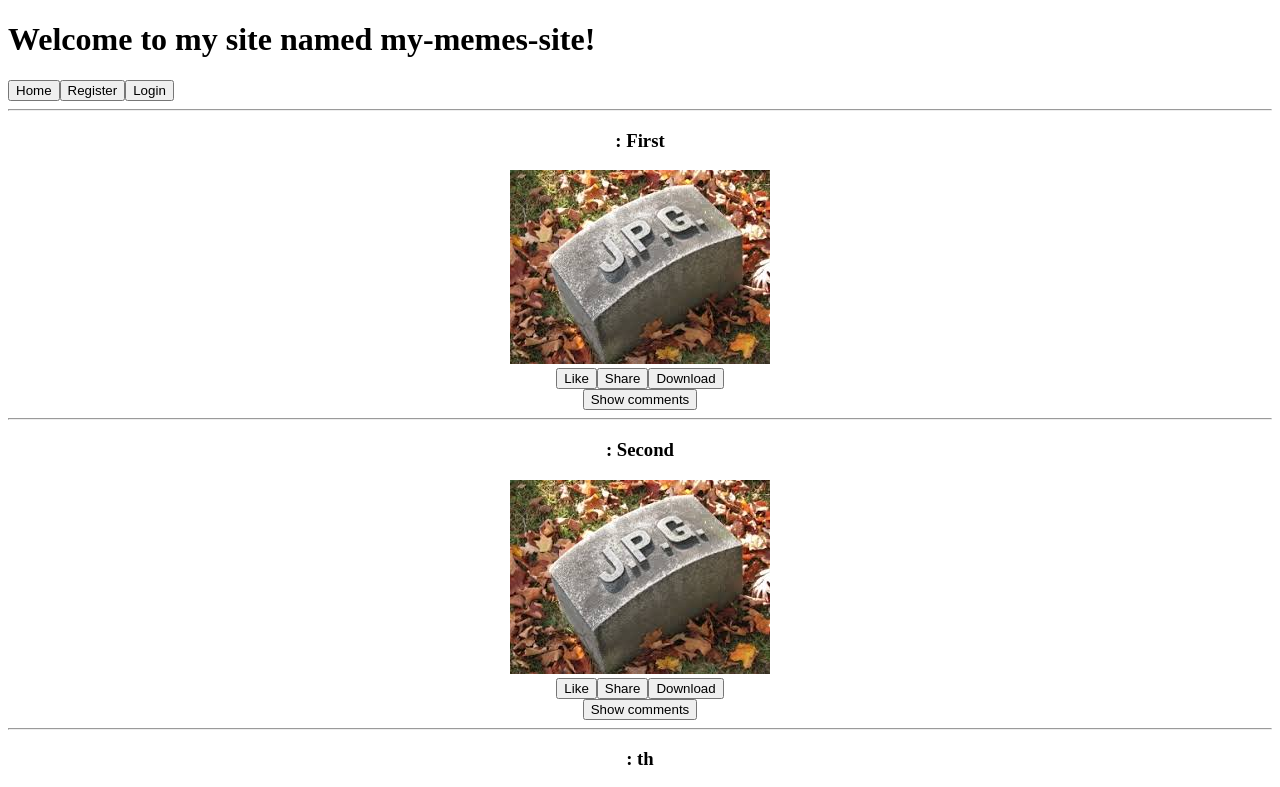
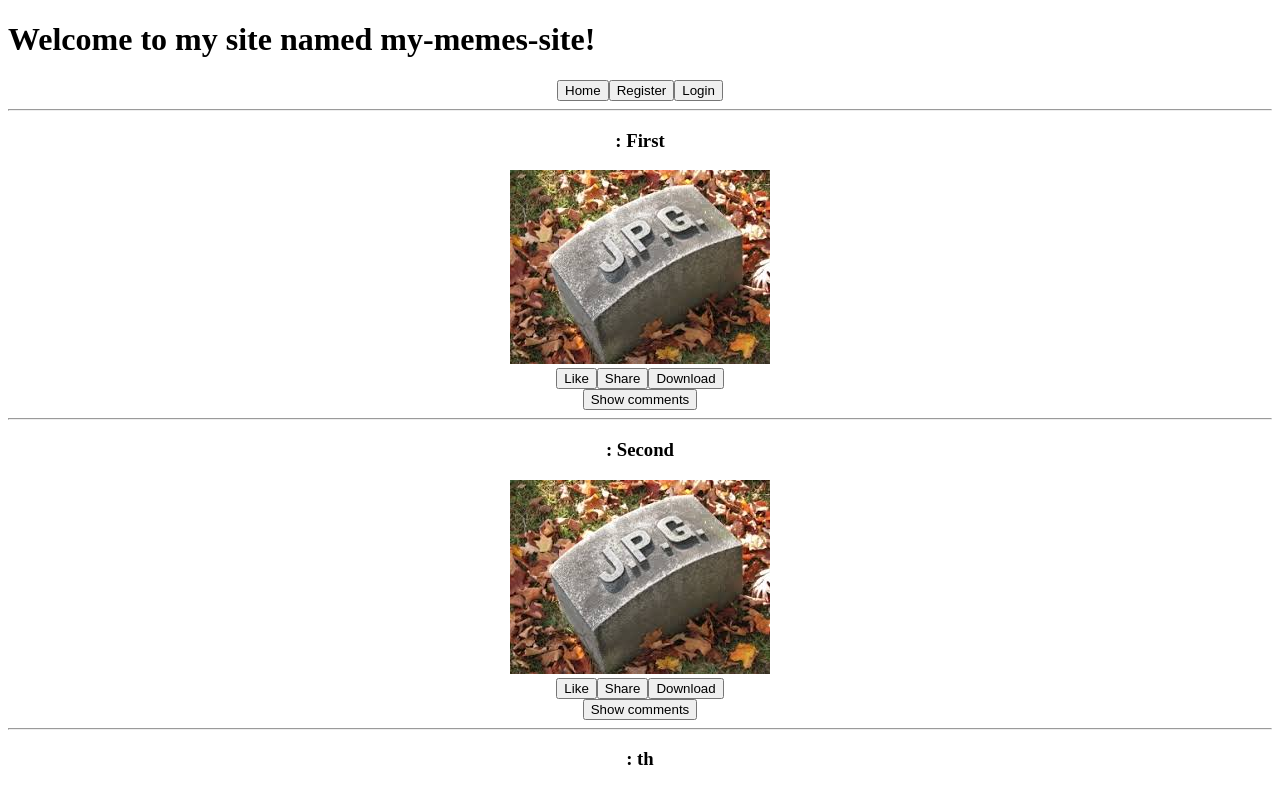
Before and after one commit to RadoslawZegzula/my-memes-site, an Angular app: page /memes in a window 1280 px wide. Shown: the top 787 px of the page. Built offline with nearby package versions, Linux system fonts and the light colour scheme.

Commit message:
Add style to navbar

```diff
--- a/src/app/navbar/navbar.component.html
+++ b/src/app/navbar/navbar.component.html
@@ -1,4 +1,4 @@
-<div>
+<div style="text-align:center">
   <button [routerLink]="['/memes']">
     Home
   </button>
```
